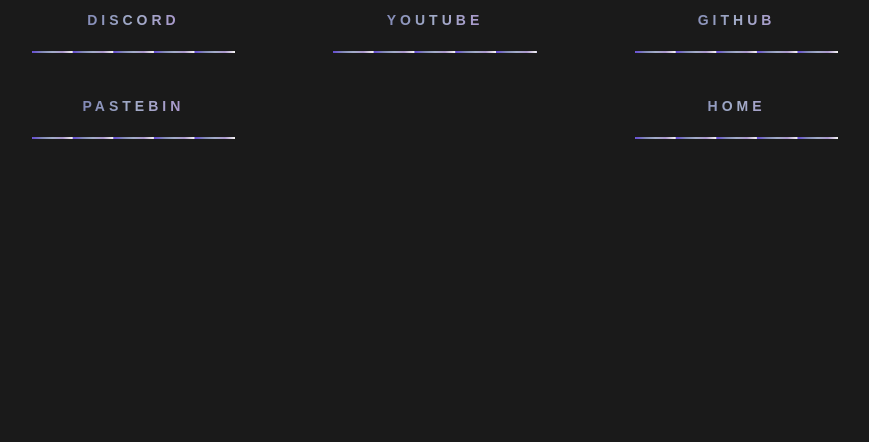
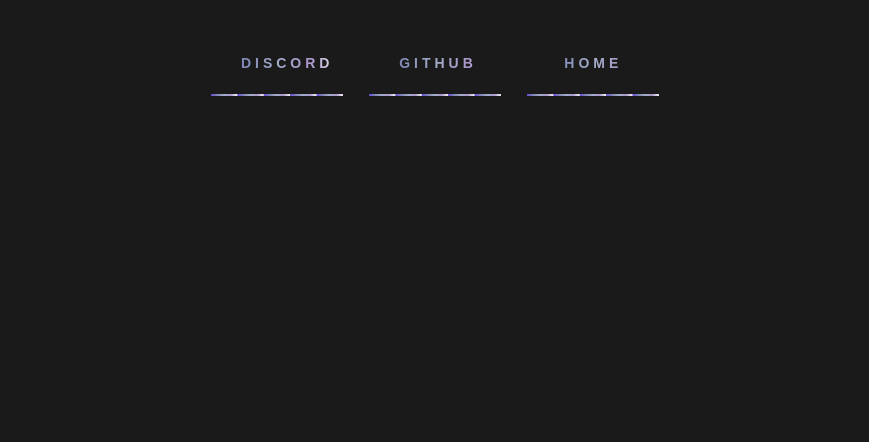
Before and after one commit to lvgzz/eternitysite, a plain HTML site: page socials.html in a window 1280 px wide. Shown: the part 398-840 px from the top of the page, without its empty margins (205-1074 px from the left). Drawn offline with Linux system fonts and the light colour scheme.

Commit message:
Update socials.html

```diff
--- a/socials.html
+++ b/socials.html
@@ -26,34 +26,19 @@
 
 <h1 onclick="vibrateTitle()">Connect with me</h1>
     <div class="socials">
-        <a href="https://discordlookup.com/user/486911097551454208" class="neon-button outlined" target="_blank">
+        <a href="https://discordlookup.com/user/1058376745708957706" class="neon-button outlined" target="_blank">
             <span></span>
             <span></span>
             <span></span>
             <span></span>
             Discord
         </a>
-
-        <a href="https://www.youtube.com/@MassModz" class="neon-button outlined" target="_blank">
-            <span></span>
-            <span></span>
-            <span></span>
-            <span></span>
-            YouTube
-        </a>
-        <a href="https://github.com/ExamV1" class="neon-button outlined" target="_blank">
+        <a href="https://github.com/lvgzz" class="neon-button outlined" target="_blank">
             <span></span>
             <span></span>
             <span></span>
             <span></span>
             GitHub
-        </a>
-        <a href="https://pastebin.com/u/ExamV1" class="neon-button outlined" target="_blank">
-            <span></span>
-            <span></span>
-            <span></span>
-            <span></span>
-            Pastebin
         </a>
         <a href="index.html" class="neon-button outlined">
             <span></span>
```
